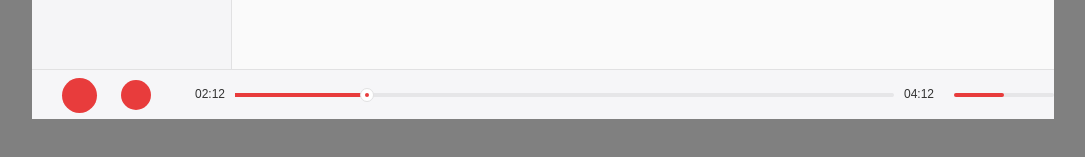
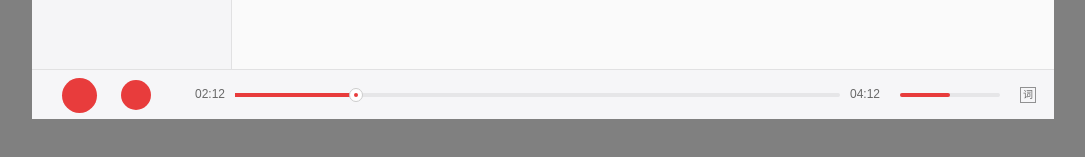
Before and after one commit to ideal123/netease-music-vue, a Vue app: page /fm in a window 1280 px wide. Shown: the part 571-728 px from the top of the page, without its empty margins (97-1182 px from the left). Built offline with nearby package versions, Linux system fonts and the light colour scheme; a small style sheet from the web is missing.

Commit message:
优化底部播放控制显示

```diff
--- a/src/components/App/footer-bar.vue
+++ b/src/components/App/footer-bar.vue
@@ -23,3 +23,30 @@ export default {
   background-color: #f6f6f8;
 }
 </style>
+
+<style lang="less">
+@import '../lib.less';
+.f-btn {
+  position: absolute;
+  top: -5px;
+  right: -7px;
+  width: 14px;
+  height: 14px;
+  border: 1px solid #ccc;
+  border-radius: 50%;
+  background-color: white;
+  cursor: pointer;
+  &:hover {
+    box-shadow: 0 0 5px 2px #ccc;
+  }
+  i {
+    position: absolute;
+    top: 4px;
+    left: 4px;
+    width: 4px;
+    height: 4px;
+    border-radius: 50%;
+    background: @red;
+  }
+}
+</style>
--- a/src/components/Player/control.vue
+++ b/src/components/Player/control.vue
@@ -6,6 +6,7 @@
     </div>
     <progress-bar class="progress-block"></progress-bar>
     <volume-bar class="volume-block"></volume-bar>
+    <div class="lyric-control"><span class="lyric-btn">词</span></div>
   </div>
 </template>
 
@@ -49,13 +50,18 @@ export default {
     width: 35px;
     height: 35px;
     line-height: 35px;
-    font-size: 16px;
+    .iconfont {
+      font-size: 22px;
+    }
   }
   .control-next {
     width: 30px;
     height: 30px;
     line-height: 30px;
-    font-size: 10px;
+    .iconfont {
+      margin-left: 2px;
+      font-size: 16px;
+    }
   }
 }
 .progress-block {
@@ -64,4 +70,23 @@ export default {
 .volume-block {
   margin-left: 18px;
 }
+.lyric-control {
+  width: 34px;
+  margin-left: 20px;
+  line-height: 50px;
+  font-size: 10px;
+  color: #666;
+  .lyric-btn {
+    display: inline-block;
+    width: 16px;
+    height: 16px;
+    border: 1px solid #919192;
+    line-height: 14px;
+    text-align: center;
+    cursor: pointer;
+    &:hover {
+      color: #444;
+    }
+  }
+}
 </style>
--- a/src/components/Player/progress.vue
+++ b/src/components/Player/progress.vue
@@ -18,7 +18,8 @@
   flex: 1;
   .current-time,
   .total-time {
-    color: #333;
+    // font-size: 12px;
+    color: #696969;
   }
   .progress-bar {
     display: flex;
@@ -37,29 +38,6 @@
     position: relative;
     height: 100%;
     background-color: @red;
-    }
-  .f-btn {
-    position: absolute;
-    top: -5px;
-    right: -7px;
-    width: 14px;
-    height: 14px;
-    border: @border;
-    border-radius: 50%;
-    background-color: white;
-    cursor: pointer;
-    &:hover {
-      box-shadow: 0 0 5px 2px #ccc;
-    }
-    i {
-      position: absolute;
-      top: 4px;
-      left: 4px;
-      width: 4px;
-      height: 4px;
-      border-radius: 50%;
-      background: @red;
-    }
   }
 }
 </style>
--- a/src/components/Player/volume.vue
+++ b/src/components/Player/volume.vue
@@ -2,7 +2,9 @@
   <div class="volume">
     <div class="volume-icon"><i class="iconfont icon-volume"></i></div>
     <div class="volume-bar">
-      <div class="volume-cur" style="width: 50%;"></div>
+      <div class="volume-cur" style="width: 50%;">
+        <span class="f-btn"><i></i></span>
+      </div>
     </div>
   </div>
 </template>
@@ -15,6 +17,10 @@
   .volume-icon {
     margin: 2px 2px 0 0;
     color: #666;
+    &:hover {
+      color: #444;
+    }
+  }
 }
 .volume-bar {
   width: 100px;
@@ -22,9 +28,15 @@
   border-radius: 2px;
   background-color: #e6e6e8;
   .volume-cur {
+    position: relative;
     height: 100%;
     border-radius: 2px;
     background-color: @red;
+    .f-btn {
+      display: none;
+    }
+    &:hover .f-btn {
+      display: inline;
     }
   }
 }
```
Lines whose indentation alone changed are shown as unchanged.
